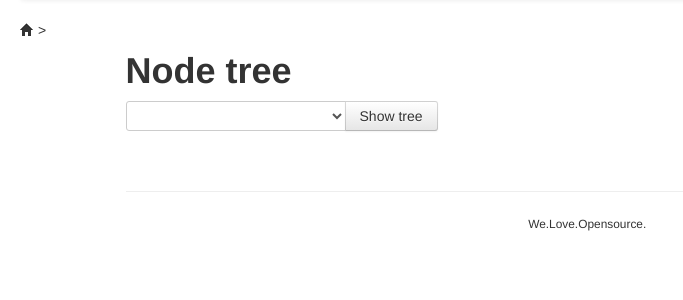
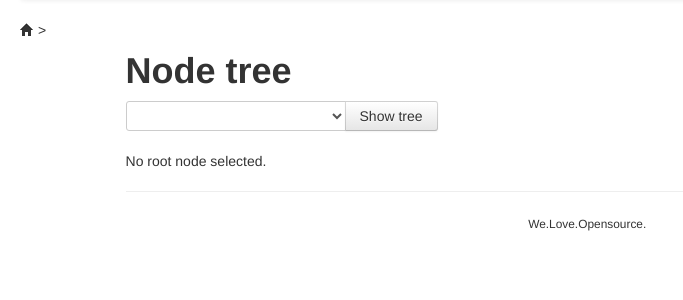
Before and after one commit to evido3s/syrup, a Django app: template templates/manager/node_tree.html in a window 1280 px wide. Shown: the part 52-352 px from the top of the page, without its empty margins (0-683 px from the left). Run offline with Django 3.2, Linux system fonts and the light colour scheme; the template is opened without the code that fills it, so the values that code supplies are empty; parts of the project's set-up code (start-up, migrations or seed data) failed here and were passed over; some libraries are stand-ins or nearby versions.

Commit message:
node tree fix when no node selected

```diff
--- a/templates/manager/node_tree.html
+++ b/templates/manager/node_tree.html
@@ -14,6 +14,7 @@
     <input class="btn" type="submit" name="sub" id="submit" value="Show tree">
   </div>
 </form>
+{% if root_node %}
 <div style="font-family: monospace">
 <a href="{% url manager.views.node_detail root_node.id %}">{{root_node}}</a><br>
 {% for indent,item in tree %}
@@ -23,4 +24,7 @@
     <a href="{% url manager.views.node_detail item.id %}">{{item}}</a><br>
 {% endfor %}
 </div>
+{% else %}
+<p>No root node selected.</p>
+{% endif %}
 {% endblock %}
```
